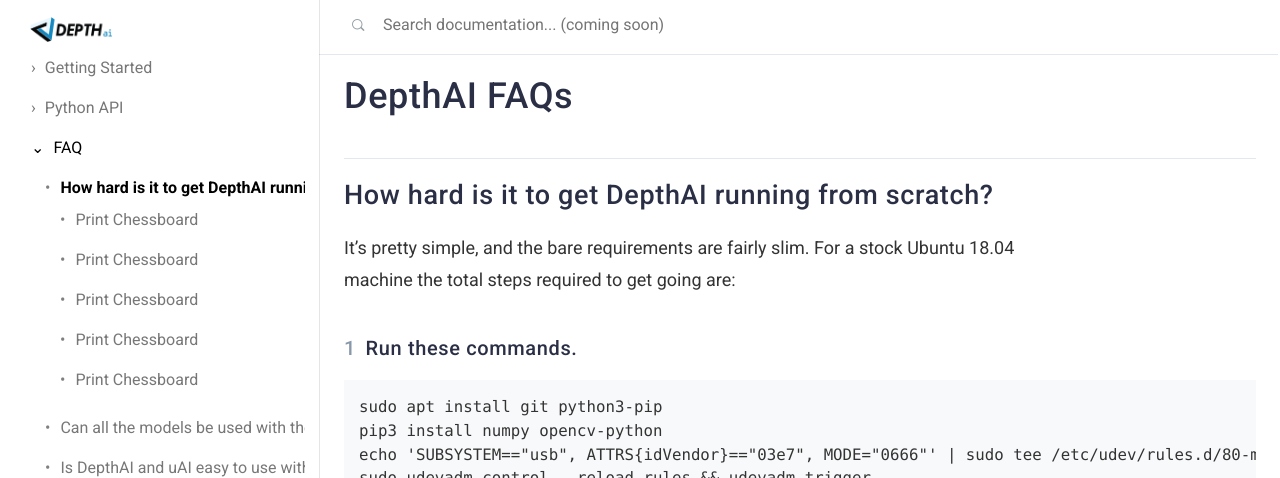
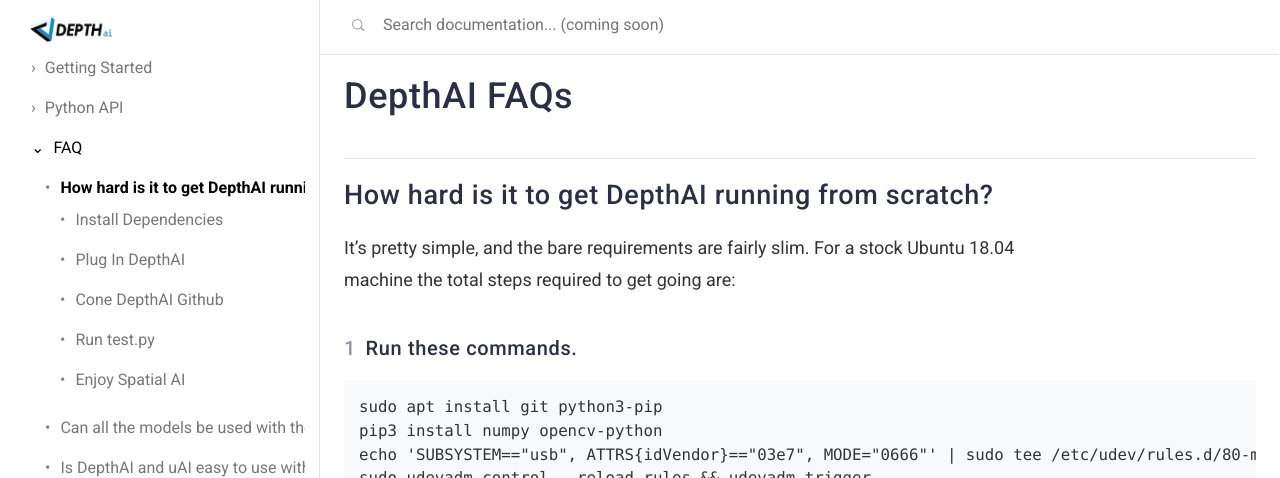
Before and after one commit to luxonis/depthai-docs-website, a Jekyll site: the page built from FAQ.md, in a window 1280 px wide. Shown: the top 478 px of the page. Built offline with Jekyll 4.4.1, drawn with Linux system fonts in a browser that asks for light colours; nearby versions of some CDN libraries; some of the changed lines change nothing that is shown.

Commit message:
Update FAQ.md

````diff
--- a/FAQ.md
+++ b/FAQ.md
@@ -12,7 +12,7 @@
 
 It's pretty simple, and the bare requirements are fairly slim.  For a stock Ubuntu 18.04 machine the total steps
 required to get going are:
-<h3 class="step" data-toc-title="Print Chessboard" id="print_chessboard"><span></span> Run these commands. </h3>
+<h3 class="step" data-toc-title="Install Dependencies" id="install_dependencies"><span></span> Run these commands. </h3>
 
 ```
 sudo apt install git python3-pip
@@ -21,15 +21,15 @@
 sudo udevadm control --reload-rules && udevadm trigger
 ```
 
-<h3 class="step" data-toc-title="Print Chessboard" id="print_chessboard"><span></span> Plug in DepthAI power and USB (for uAI USB is also its power). </h3>
+<h3 class="step" data-toc-title="Plug In DepthAI" id="plugin"><span></span> Plug in DepthAI power and USB (for uAI USB is also its power). </h3>
 
-<h3 class="step" data-toc-title="Print Chessboard" id="print_chessboard"><span></span> Clone depthai repo from Github. </h3>
+<h3 class="step" data-toc-title="Cone DepthAI Github" id="clone_repo"><span></span> Clone depthai repo from Github. </h3>
 `git clone https://github.com/luxonis/depthai-python-extras`
 
-<h3 class="step" data-toc-title="Print Chessboard" id="print_chessboard"><span></span> Run the test/demonstration script. </h3>
+<h3 class="step" data-toc-title="Run test.py" id="run_example"><span></span> Run the test/demonstration script. </h3>
 `python3 test.py`
 
-<h3 class="step" data-toc-title="Print Chessboard" id="print_chessboard"><span></span> Enjoy real-time spatialAI. </h3>
+<h3 class="step" data-toc-title="Enjoy Spatial AI" id="enjoy_spatialai"><span></span> Enjoy real-time spatialAI. </h3>
 What objects are, and where, in physical space:
 
 ![spatial_AI](/images/spatialai.jpg)
````
